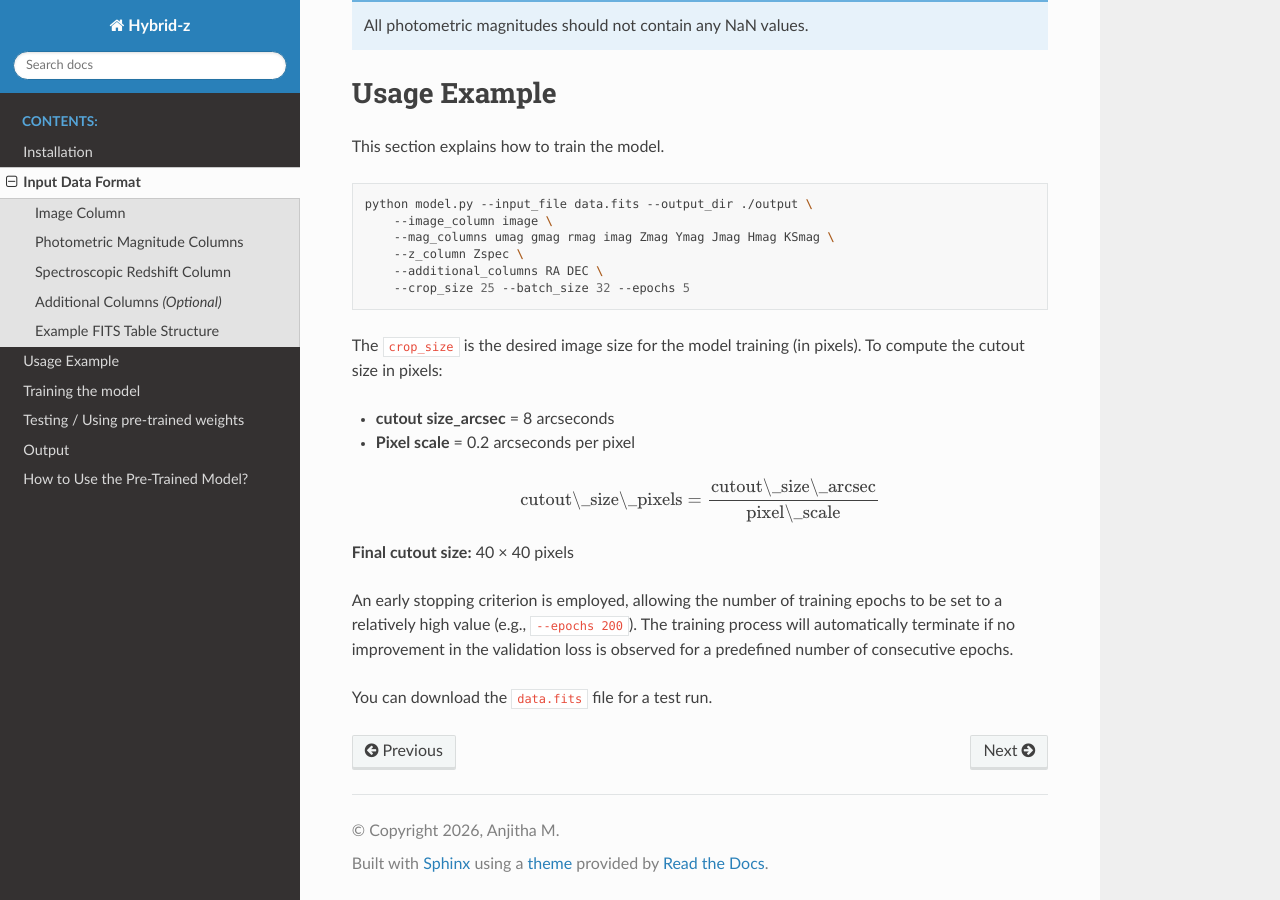
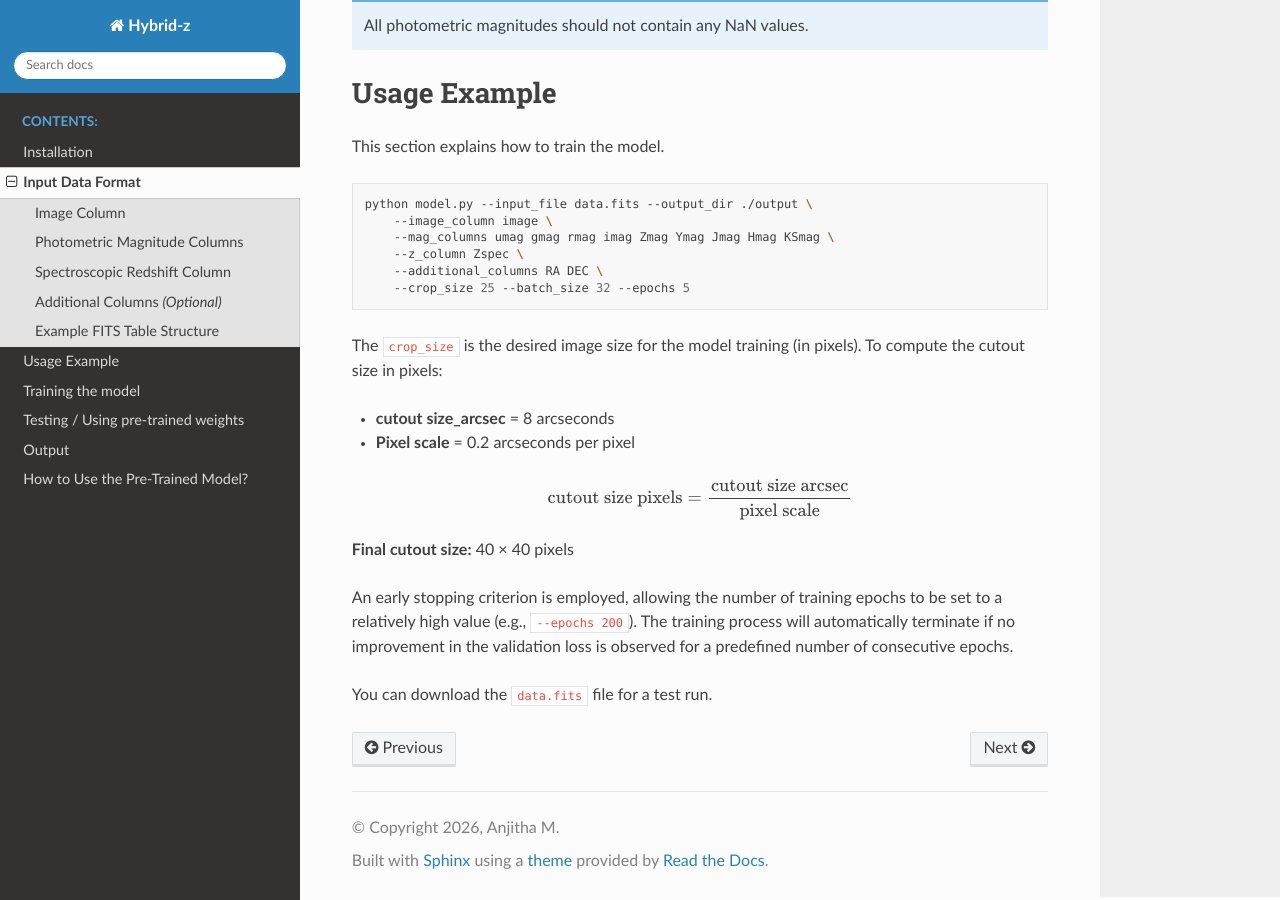
Before and after one commit to Anjithajm/Hybrid-z, a Sphinx documentation site: the page built from docs/source/data.rst, in a window 1280 px wide and 900 px high, scrolled down 1173 px. Built offline with Sphinx 7.4.7 and the Read the Docs theme 3.1.0, drawn with Linux system fonts in a browser that asks for light colours.

Commit message:
Update data.rst

```diff
--- a/docs/source/data.rst
+++ b/docs/source/data.rst
@@ -105,7 +105,7 @@ The ``crop_size`` is the desired image size for the model training (in pixels).
 
 .. math::
 
-   \text{cutout\_size\_pixels} = \frac{\text{cutout\_size\_arcsec}}{\text{pixel\_scale}}
+   \text{cutout size pixels} = \frac{\text{cutout size arcsec}}{\text{pixel scale}}
 
 **Final cutout size:** 40 × 40 pixels
 
```
